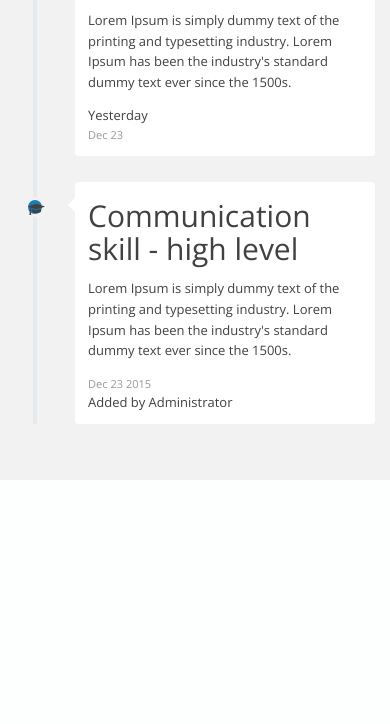
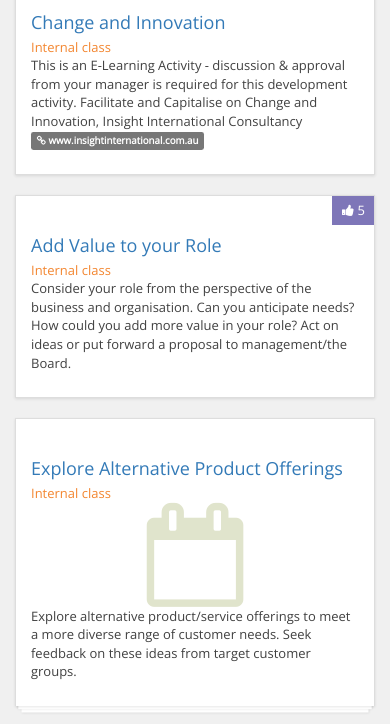
Before and after one commit to danielwang/zing, a PHP site: page /mylearning.php in a window 390 px wide. Shown: the part 1922-2646 px from the top of the page. Before the commit the page ends 2346 px from the top, so only its background shows below. Run offline with PHP 8.4, Linux system fonts and the light colour scheme; some libraries are stand-ins or nearby versions.

Commit message:
my learning page dev

```diff
--- a/_partials/circle-ui.php
+++ b/_partials/circle-ui.php
@@ -25,7 +25,6 @@
   height: 500px;
   margin: 0 auto;
   position: relative;
-  background: #fff;
   border-radius: 50%
 }
 
--- a/_partials/head.html
+++ b/_partials/head.html
@@ -17,8 +17,7 @@
     <link href="https://netdna.bootstrapcdn.com/font-awesome/4.3.0/css/font-awesome.css" rel="stylesheet">
     <!-- Google font -->
     <link href='https://fonts.googleapis.com/css?family=Open+Sans' rel='stylesheet' type='text/css'>
-
-    <script src="//cdnjs.cloudflare.com/ajax/libs/less.js/2.1.0/less.min.js"></script>    <!-- jQuery -->
+    <!-- jQuery -->
     <script src="https://code.jquery.com/jquery-latest.js"></script>
     <!-- Latest compiled and minified JavaScript -->
     <script src="https://maxcdn.bootstrapcdn.com/bootstrap/3.3.1/js/bootstrap.min.js"></script>
--- a/_partials/learning_cards.html
+++ b/_partials/learning_cards.html
@@ -1,9 +1,9 @@
 <!-- MASONRY ITEMS START==================================================-->
-<div id="Lcontent" class="row">
+<div id="Lcontent" class="row cards">
 
 <!-- box 2 -->
 <div class="item reco cat1 col-xs-12 col-sm-4">
-    <div class="boxcontainer">
+    <div class="boxcontainer stack">
         <span class="rec">Recommended</span>
         <p><i>Because you are a product manager</i></p>
           <img class="featured" src="http://wwwstatic.pageuppeople.com/wp-content/uploads/2014/03/book_sideview_template-248x300.png">
@@ -68,7 +68,7 @@
 </div>
 <!-- box 9 -->
 <div class="item cat2 cat3 col-xs-12 col-sm-4">
-   <div class="boxcontainer">
+   <div class="boxcontainer stack">
       <h5><a href="singleproject.html">Explore Alternative Product Offerings</a></h5>
        <span class="type">Internal class</span>
        <figure> <i class="fa fa-calendar-o"></i></figure>
@@ -147,3 +147,5 @@
 <!-- next box etc -->
 </div>
 <!-- MASONRY ITEMS END -->
+<script src="js/isotope.pkgd.js"></script>
+<script src="js/learning.js"></script>
--- a/_partials/nav.html
+++ b/_partials/nav.html
@@ -28,7 +28,7 @@
                                 </li>
                             </ul>
                     </li>
-                    <li class="dropdown"> <a data-toggle="dropdown" class="dropdown-toggle" href="#"><i class="fa fa-puzzle-piece fa-lg"></i>&nbsp;Components <b class="caret"></b></a>
+                    <li class="dropdown"> <a data-toggle="dropdown" class="dropdown-toggle" href="#"><i class="fa fa-puzzle-piece fa-lg"></i>&nbsp; Design Patterns <b class="caret"></b></a>
                         <ul class="dropdown-menu">
                             <li><a class="live" href="bulk-progress.php">Bulk Process  <span class="new">new</span></a>
                             </li>
@@ -39,9 +39,9 @@
                     <li class="dropdown"> <a data-toggle="dropdown" class="dropdown-toggle" href="#"><i class="glyphicon glyphicon-plus-sign icon-white"></i>&nbsp;Create</a>
                         <ul
                         class="dropdown-menu">
+                            <li><a  class="live"  href="create-activity.php">Learning activity</a>
+                            </li>
                             <li><a href="#">Performance review</a>
-                            </li>
-                            <li><a href="#">Team member's performance review</a>
                             </li>
                             <li><a href="#">360 review</a>
                             </li>
@@ -64,7 +64,7 @@
                                 <div class="notice-message">
                                     <button type="button" class="close">×</button>
                                     <div class="avatar">
-                                        <img alt="" src="img/avatar2.png" class="img-responsive" />
+                                        <img alt="" src="img/emp/emp12.png" class="img-responsive" />
                                     </div>
                                     <div class="info">
                                         <div class="author">Kane</div>
@@ -87,7 +87,7 @@
                                 <div class="notice-message">
                                     <button type="button" class="close">×</button>
                                     <div class="avatar">
-                                        <img alt="" src="img/avatar3.png" class="img-responsive" />
+                                        <img alt="" src="img/emp/emp11.png" class="img-responsive" />
                                     </div>
                                     <div class="info">
                                         <div class="author">Aaron</div>
@@ -101,7 +101,7 @@
                                 <div class="notice-message">
                                     <button type="button" class="close">×</button>
                                     <div class="avatar">
-                                        <img alt="" src="img/avatar4.png" class="img-responsive" />
+                                        <img alt="" src="img/emp/emp10.png" class="img-responsive" />
                                     </div>
                                     <div class="info">
                                         <div class="author">Adam</div>
--- a/_partials/timeline-learning.php
+++ b/_partials/timeline-learning.php
@@ -1,9 +1,9 @@
 <link href="css/timeline.css" rel="stylesheet" type="text/css" />
 <div class="vertical-container light-timeline center-orientation" id="vertical-timeline">
-    <div id="add-activity" class="orange-bg small">
+    <div id="add-activity" class="small pu-bg">
         <i class="fa fa-lg fa-plus"></i>
     </div>
-    <div class="vertical-timeline-block">
+    <div class="vertical-timeline-block booked">
         <div class="vertical-timeline-icon green-bg mgr">
             <img class="avatar" src="img/emp/emp3.png">
         </div>
@@ -18,68 +18,98 @@
             <span class="vertical-date">
                 <small>10 June 2015</small>
                 <p>You mananger Matt Kane added this learning aciticty on your plan.</p>
-                <button class="btn" style="background:#0D6083; color:#fff">Learn Now</button>
+                <button class="btn btn-default btn-sm">Learn Now</button>
             </span>
         </div>
     </div>
 
-    <div class="vertical-timeline-block">
+    <div class="vertical-timeline-block booked">
         <div class="vertical-timeline-icon green-bg">
         </div>
 
         <div class="vertical-timeline-content">
-            <h2>Read a book</h2>
+            <h2><a href="#">Make a great coffee</a></h2>
+            <span class="type"> Online video</span>
             <p>Lorem Ipsum is simply dummy text of the printing and typesetting industry. Lorem Ipsum has been the industry's standard dummy text ever since.</p>
             <span class="vertical-date">
-                <small>30 May 2015</small>
+                <small>30 May 2015</small><br>
+                <p>
+                    <button class="btn btn-default btn-sm">Mark as in progess</button>
+                </p>
             </span>
         </div>
     </div>
 
-    <div class="vertical-timeline-block">
+    <div class="vertical-timeline-block inprogress">
         <div class="vertical-timeline-icon blue-bg">
         </div>
 
         <div class="vertical-timeline-content">
-            <h2>How to make a nice coffee </h2>
+            <h2><a href="#">How to make a nice muffin </a></h2>
+            <span class="type"> Online video</span>
             <p>Go to shop and find some products. Lorem Ipsum is simply dummy text of the printing and typesetting industry. Lorem Ipsum has been the industry's. </p>
 
-            <span class="vertical-date"> Yesterday <br><small>Dec 23</small></span>
+            <span class="vertical-date"><small>April 23 2015</small>
+                <p>
+                    <button class="btn btn-default btn-sm">Mark as complete</button>
+                </p>
+            </span>
         </div>
     </div>
 
-    <div class="vertical-timeline-block">
+    <div class="vertical-timeline-block complete">
         <div class="vertical-timeline-icon purple-bg mgr">
-            <img class="avatar" src="img/emp/emp3.png">
+            <img class="avatar" src="img/emp/emp1.png">
         </div>
 
         <div class="vertical-timeline-content">
-            <h2>Chinese 101</h2>
+            <h2><a href="#">English Writing 101</a></h2>
+            <span class="type">Training course</span>
             <p>Lorem ipsum dolor sit amet, consectetur adipisicing elit. Iusto, optio, dolorum provident rerum aut hic quasi placeat iure tempora laudantium ipsa ad debitis unde? Iste voluptatibus minus veritatis qui ut.</p>
-            <span class="vertical-date">Yesterday <br><small>Dec 23</small></span>
+            <span class="vertical-date"><small>March 13 2015</small>
+                <p>
+                    <button class="btn btn-default btn-sm"><i class="fa fa-lg fa-thumbs-up"></i></button> &nbsp;&nbsp;&nbsp;&nbsp;&nbsp;
+                    <input typle="text" placeholder="comments" />
+                </p>
+            </span>
+
         </div>
     </div>
 
-    <div class="vertical-timeline-block">
-        <div class="vertical-timeline-icon orange-bg">
+    <div class="vertical-timeline-block inprogress">
+        <div class="vertical-timeline-icon blue-bg mgr">
+            <img class="avatar" src="img/emp/emp.jpg">
         </div>
 
         <div class="vertical-timeline-content">
-            <h2>Marketing knowledge</h2>
+            <h2><a hre="#">Marketing knowledge</a> <i class="fa fa-eye"></i> </h2>
+            <span class="type">On job activity</span>
             <p>Lorem Ipsum is simply dummy text of the printing and typesetting industry. Lorem Ipsum has been the industry's standard dummy text ever since the 1500s. </p>
-            <span class="vertical-date">Yesterday <br><small>Dec 23</small></span>
+            <span class="vertical-date"><small>Feb 23 2015</small>
+                <p>This is a private learning activity</p>
+                <p>
+                    <button class="btn btn-default btn-sm">Mark as complete</button> &nbsp;&nbsp;&nbsp;&nbsp;&nbsp;
+                </p>
+            </span>
         </div>
     </div>
 
-    <div class="vertical-timeline-block">
-        <div class="vertical-timeline-icon blue-bg admin">
+    <div class="vertical-timeline-block complete">
+        <div class="vertical-timeline-icon purple-bg admin">
             <i class="fa fa-graduation-cap"></i>
         </div>
 
         <div class="vertical-timeline-content">
-            <h2>Communication skill - high level</h2>
+            <h2><a href="">Communication skill - high level</a></h2>
+            <span class="type">Training course</span>
             <p>Lorem Ipsum is simply dummy text of the printing and typesetting industry. Lorem Ipsum has been the industry's standard dummy text ever since the 1500s. </p>
-            <span class="vertical-date"><small>Dec 23 2015</small><br>Added by Administrator</span>
+            <span class="vertical-date"><small>Dec 23 2014</small>
+                <br>Added by Administrator, this is a structured learning session<br>
+                <button class="btn btn-default btn-sm"><i class="fa fa-lg fa-thumbs-up"></i> + 1</button>
+                <br><br>
+                <p><img class="avatar" src="img/emp/emp.jpg"> This training course was briliant! I would like to do it again next year.
+                </p>
+            </span>
         </div>
     </div>
 </div>
--- a/bulk-progress.php
+++ b/bulk-progress.php
@@ -8,7 +8,7 @@
       <div class="col-sm-8 col-sm-offset-2">
       	<h4>Bulk creating <strong style="color:#e8910c">1000</strong> Performance reviews</h4>
       	<hr>
-      	<div class="row boxcontainer">
+      	<div class="row box">
 	        <span class="col-xs-6">
 	            <div class="c100 orange center big p65 selected">
 	                <span>650<sub>Processed</sub></span>
--- a/css/custom.css
+++ b/css/custom.css
@@ -2,7 +2,7 @@ body {
     color: #414141;
     font-size: 13px;
     font-family: 'Open Sans', sans-serif;
-    background-color: #f2f2f2;
+    background-color: #f0f0f0;
     }
 footer{position: fixed; bottom: 0; right:5px;}
 ul {padding: 0;}
@@ -211,13 +231,14 @@ li.dropdown.open{
     position: relative;
     z-index: 0;
     background: none repeat scroll 0 0 #fff;
-    border-color: #ededed #ededed #ddd;
+    border: 1px solid #ddd;
     border-image: none;
-    border-style: solid solid double;
-    border-width: 1px 1px medium;
-    transition: background-color 0.1s ease 0s;
+    box-shadow: 0 1px 3px 0 rgba(0,0,0,0.11);
 }
-
+.boxcontainer.stack{
+    border-bottom: 0;
+    box-shadow: 0 0.0625em 0.1875em 0 rgba(0, 0, 0, 0.1), 0 0.5em 0 -0.25em #fff, 0 0.5em 0.1875em -0.25em rgba(0, 0, 0, 0.2), 0 1em 0 -0.5em #fff, 0 1em 0.1875em -0.5em rgba(0, 0, 0, 0.1)
+}
 .boxcontainer > span.rec {
     background: #eeb964;
     left: 0;
--- a/css/timeline.css
+++ b/css/timeline.css
@@ -5,6 +5,10 @@
 .orange-bg{background-color: #eeb964 }
 .purple-bg{background-color: #7e76b8 }
 .sushi-bg{background-color: #A3B941}
+.box.affix{
+  width: 262px;
+}
+.box.affix ~ .box{ display: none}
 #add-activity{
     border-radius: 50%;
     color: #fff;
@@ -21,6 +25,7 @@
   /* this class is used to give a max-width to the element it is applied to, and center it horizontally when it reaches that max-width */
   max-width: 1170px;
   margin: 0 auto;
+  display: none;
 }
 .vertical-container::after {
   /* clearfix */
@@ -42,6 +47,10 @@
   height: 100%;
   width: 4px;
   background: #f1f1f1;
+}
+.btn-default{
+  color: #0D6083;
+  border-color: #0D6083;
 }
 .vertical-timeline-content .btn {
   float: right;
--- a/js/journal.js
+++ b/js/journal.js
@@ -50,9 +50,6 @@ $(document).ready(function() {
         slideOut();
     });
 
-    $('#switch').click(function(){
-        $('#flipBoard').toggleClass('flip');
-    });
 
     $('.close').each(function(){
         $(this).click(function(){
--- a/mylearning.php
+++ b/mylearning.php
@@ -3,79 +3,19 @@
 <div class="head">
 <div class="container">
    <div class="row">
-      <div class="col-sm-3">
-      	<div class="box text-center" style="position: sticky;">
-          <h4>My learning</h4>
-	      	<img class="avatar-lg" src="img/emp/emp.jpg">
-	        <p>Daniel Wang</p>
-	        <hr>
-	           <div class="row">
-		        <span class="col-xs-6 text-center">
-		            <div class="c100 orange center xs p100 selected">
-		                <span> 3</span>
 
-		                <div class="slice">
-		                    <div class="bar"></div>
-		                    <div class="fill"></div>
-		                </div>
-		            </div>
-		            <span lang="LEARNING_LIBRARY">Created</span>
-		        </span>
-		        <span class="col-xs-6 text-center">
-		            <div class="c100 blue center xs p100">
-		                <span>8</span>
-
-		                <div class="slice">
-		                    <div class="bar"></div>
-		                    <div class="fill"></div>
-		                </div>
-		            </div>
-		            <span lang="IN_PROGRESS">In progress</span>
-		        </span>
-            <span class="col-xs-12"> <br><br></span>
-		        <span class="col-xs-6 text-center">
-		            <div class="c100 green center xs p100">
-		                <span>1</span>
-
-		                <div class="slice">
-		                    <div class="bar"></div>
-		                    <div class="fill"></div>
-		                </div>
-		            </div>
-		            <span lang="PENDING_APPROVAL">Booked</span>
-		        </span>
-		        <span class="col-xs-6 text-center">
-		            <div class="c100 purple center xs p100">
-		                <span>5</span>
-
-		                <div class="slice">
-		                    <div class="bar"></div>
-		                    <div class="fill"></div>
-		                </div>
-		            </div>
-		            <span>Completed</span>
-		        </span>
-		    </div>
-
-		</div>
-      </div>
       <!---  ***************** time line ********************-->
       <div class="col-sm-9">
          <div class="row">
-		    <div class="col-md-4">
-             <!-- dimonds -->
-             <div class="col-xs-4 text-center">
-                <a href="learning.php"><span>Library</span></a>
-             </div>
-             <div class="col-xs-4 text-center">
-                <span>MyLearning</span>
+            <div class="col-md-12">
+               <div class="box">
+                  <input type="text" placeholder="search" />
                </div>
             </div>
-          <div id="search" class="col-md-8">
+            <div id="search" class="col-md-8 hide">
                <div id="tabs-892550" class="tabbable tabs-below">
                   <div style="background: #fff; padding: 10px;" class="tab-content">
                      <div id="panel-282702" class="tab-pane active">
-
                         <!-- ********** advanced search *****************-->
                         <p><input type="text" placeholder="What would you like to learn?" style="width: 80%; padding-top: 8px; padding-bottom: 8px;" id="searchbox">
                            <button>Search</button>
@@ -95,16 +35,80 @@
                   </ul>
                </div>
             </div>
-
          </div>
-
+         <!-- ************ global timeline *********************-->
+         <div id="switch-view" class="btn-group pull-right">
+            <button type="button" class="btn btn-sm btn-white btn-active" attr-data="cards"><i class="fa fa-lg fa-th"></i></button>
+            <button type="button" class="btn btn-sm btn-white" attr-data="light-timeline"><i class="fa fa-lg fa-th-list"></i></button>
+         </div>
+         <hr class="clearfix">
+         <?php include '_partials/learning_cards.html';?>
          <?php include '_partials/timeline-learning.php';?>
       </div>
+      <div class="col-sm-3">
+         <div class="box">
+            <a href="learning.php"><span>Library</span></a> &nbsp;&nbsp;&nbsp;&nbsp;
+            <span>My Learning</span>
          </div>
-
-
-
+         <div class="box text-center" data-spy="affix" data-offset-top="0">
+            <img class="avatar-lg" src="img/emp/emp.jpg">
+            <p>Daniel Wang</p>
+            <hr>
+            <div class="row">
+               <span class="col-xs-6 text-center">
+                  <div class="circle c100 green center xs p100" attr-data="booked">
+                     <span>1</span>
+                     <div class="slice">
+                        <div class="bar"></div>
+                        <div class="fill"></div>
                      </div>
-
+                  </div>
+                  <span lang="PENDING_APPROVAL">Booked</span>
+               </span>
+               <span class="col-xs-6 text-center">
+                  <div class="circle c100 blue center xs p100" attr-data="inprogress">
+                     <span>8</span>
+                     <div class="slice">
+                        <div class="bar"></div>
+                        <div class="fill"></div>
+                     </div>
+                  </div>
+                  <span lang="IN_PROGRESS">In progress</span>
+               </span>
+               <span class="col-xs-12"> <br><br></span>
+               <span class="col-xs-6 text-center">
+                  <div class="circle c100 orange center xs p100">
+                     <span> 3</span>
+                     <div class="slice">
+                        <div class="bar"></div>
+                        <div class="fill"></div>
+                     </div>
+                  </div>
+                  <span lang="LEARNING_LIBRARY">Created</span>
+               </span>
+               <span class="col-xs-6 text-center">
+                  <div class="circle c100 purple center xs p100" attr-data="complete">
+                     <span>5</span>
+                     <div class="slice">
+                        <div class="bar"></div>
+                        <div class="fill"></div>
+                     </div>
+                  </div>
+                  <span>Completed</span>
+               </span>
+            </div>
+            <hr>
+            <div class="row">
+               <span class="col-xs-12 text-left">
+                  <h6>Colleague shared learning with you</h6>
+                  <p><img class="avatar" src="img/emp/emp3.png"> Matt Kane</p>
+                  <p><img class="avatar" src="img/emp/emp1.png"> Aaron Hardy</p>
+                  <p><img class="avatar" src="img/emp/emp6.png"> Tal Rotbart</p>
+               </span>
+            </div>
+         </div>
+      </div>
+   </div>
+</div>
 <script src="js/learning.js"></script>
 <?php include '_partials/foot.html';?>
```
Also changed, not shown: other parts of css/custom.css (+24 -8 lines), create-activity.php (added, +36 -0 lines), js/custom.js (+5 -26 lines), js/learning.js (+18 -0 lines), learning.php (+60 -60 lines), _layout.php (renamed from layout.php). Lines whose indentation alone changed are shown as unchanged.
